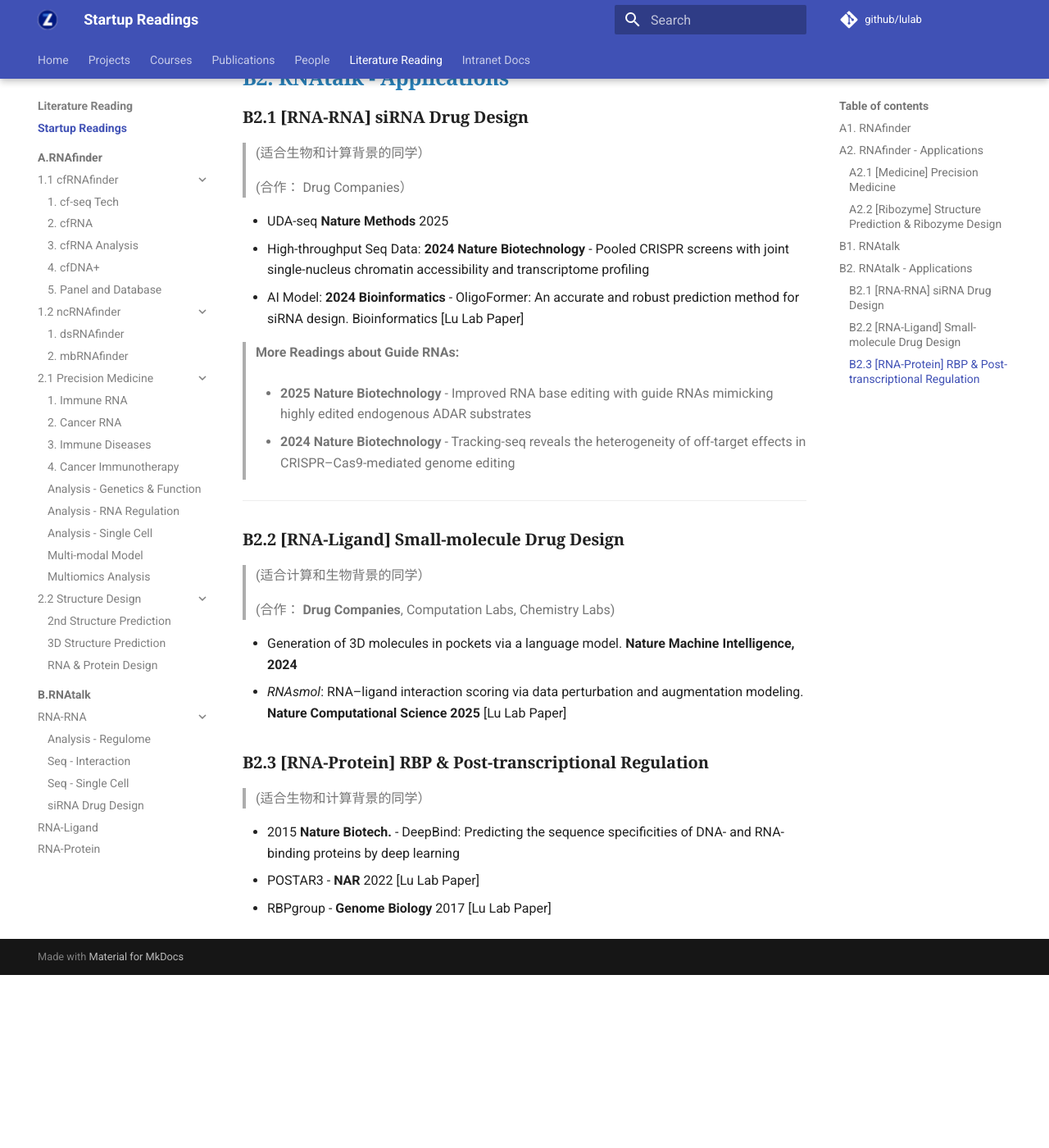
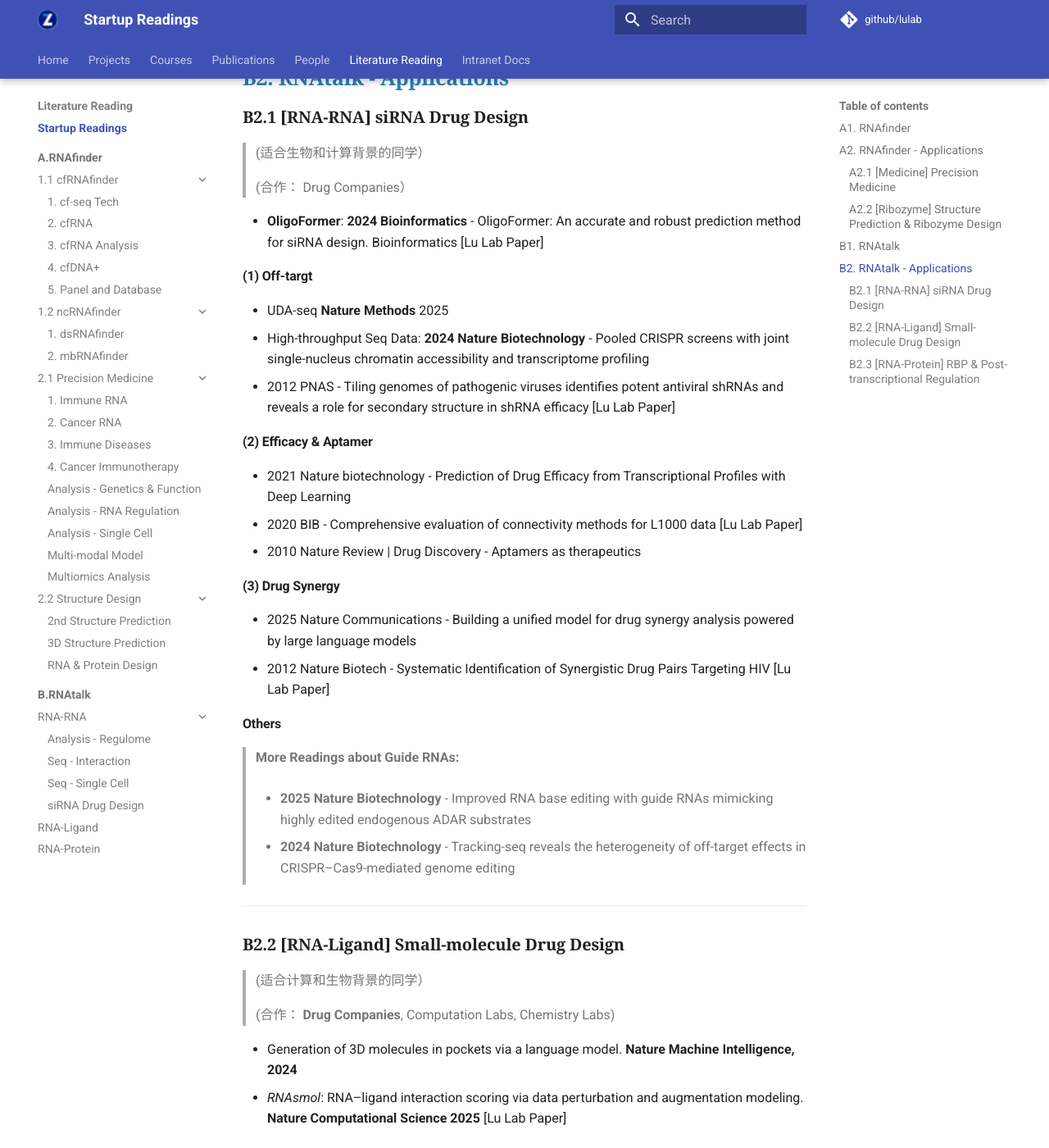
Before and after one commit to lulab/mkdocs, an MkDocs documentation site: the page built from docs/reading/startup.md, in a window 1280 px wide and 1400 px high, scrolled down 2946 px. Shown: the whole window at 82% size. Built offline with MkDocs 1.6.1 and Material for MkDocs 9.7.7, drawn with Linux system fonts in a browser that asks for light colours; before the commit the page ends 4135 px from its top, so only the background shows below that.

Commit message:
Update startup.md

```diff
--- a/docs/reading/startup.md
+++ b/docs/reading/startup.md
@@ -88,10 +88,25 @@
 >
 > (合作： Drug Companies）
 
+* **OligoFormer**: **2024 Bioinformatics**  - OligoFormer: An accurate and robust prediction method for siRNA design. Bioinformatics [Lu Lab Paper]
 
+#### (1) Off-targt
 * UDA-seq **Nature Methods** 2025
 * High-throughput Seq Data:  **2024 Nature Biotechnology** - Pooled CRISPR screens with joint single-nucleus chromatin accessibility and transcriptome profiling
-* AI Model: **2024 Bioinformatics**  - OligoFormer: An accurate and robust prediction method for siRNA design. Bioinformatics [Lu Lab Paper]
+* 2012 PNAS - Tiling genomes of pathogenic viruses identifies potent antiviral shRNAs and reveals a role for secondary structure in shRNA efficacy [Lu Lab Paper]
+
+#### (2) Efficacy & Aptamer
+
+* 2021 Nature biotechnology - Prediction of Drug Efficacy from Transcriptional Profiles with Deep Learning
+* 2020 BIB - Comprehensive evaluation of connectivity methods for L1000 data [Lu Lab Paper]
+* 2010 Nature Review \| Drug Discovery - Aptamers as therapeutics
+
+#### (3) Drug Synergy
+
+* 2025 Nature Communications - Building a unified model for drug synergy analysis powered by large language models
+* 2012 Nature Biotech - Systematic Identification of Synergistic Drug Pairs Targeting HIV [Lu Lab Paper]
+
+#### Others
 
 > **More Readings about Guide RNAs:**
 >
```
